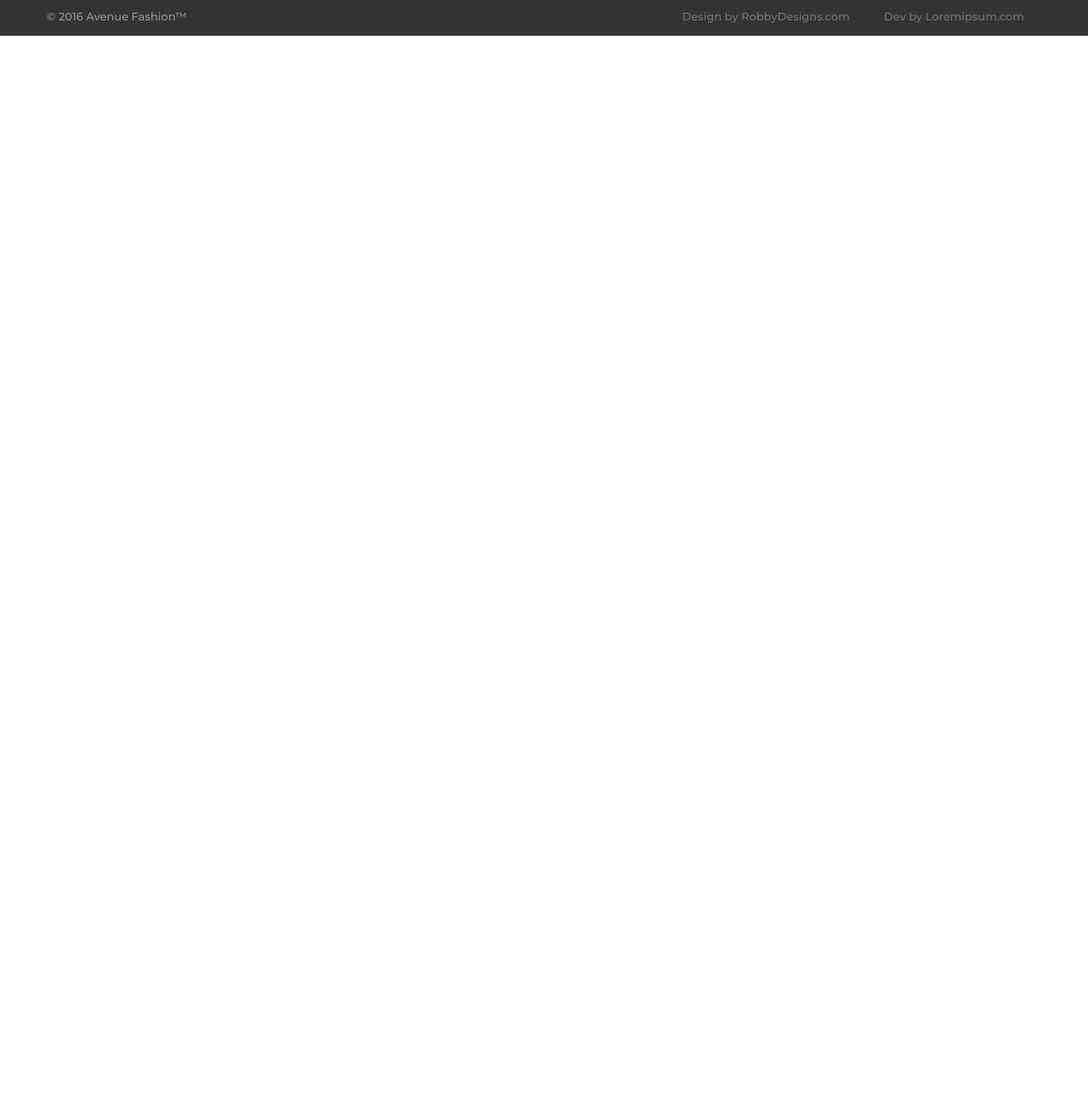
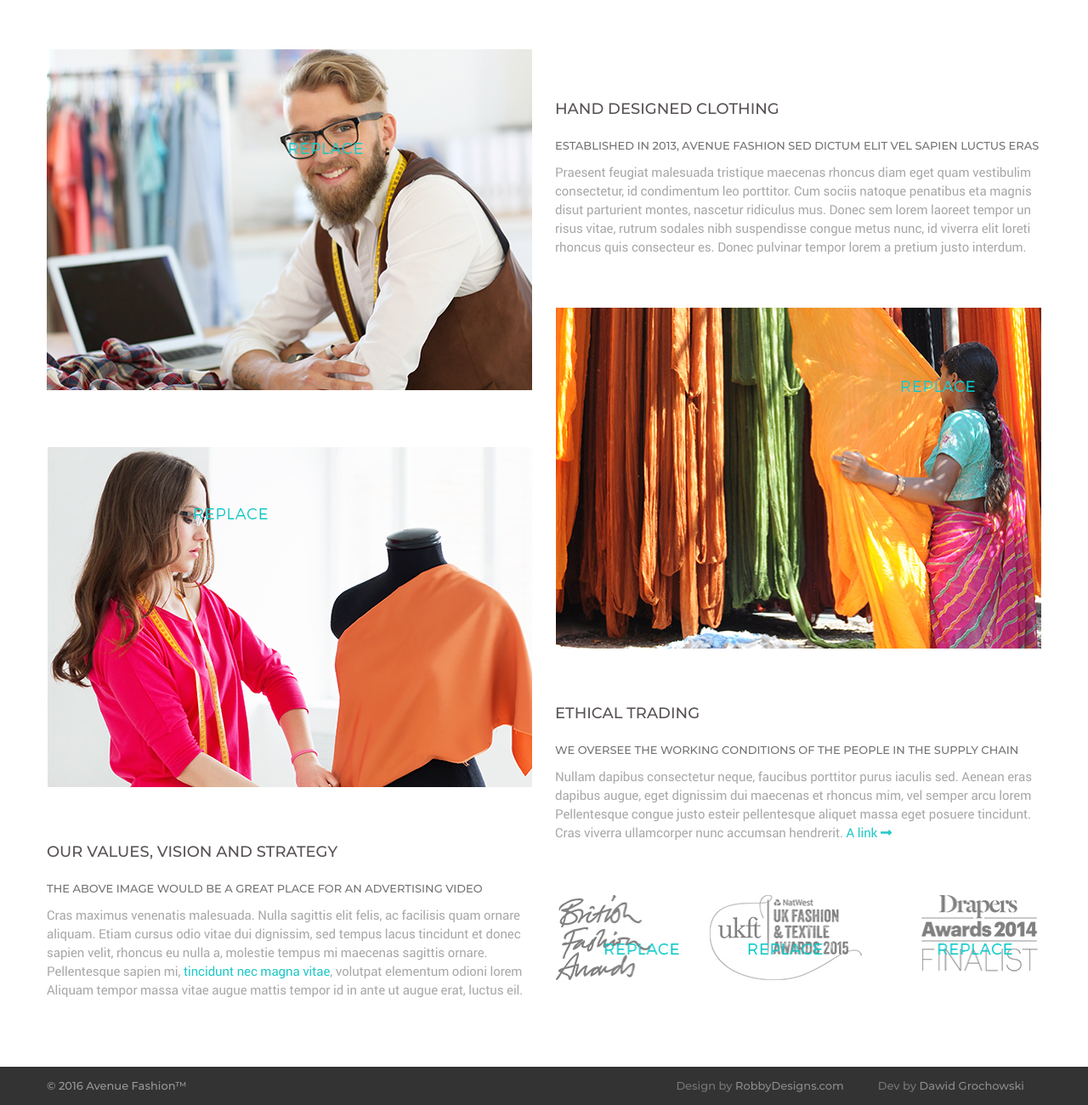
Before and after one commit to dgrochowski/frontend-upskilling, a plain HTML site: page the-brand/index.html in a window 1280 px wide. Shown: the part 679-1979 px from the top of the page at 85% size. Before the commit the page ends 800 px from the top, so only its background shows below. Drawn offline with Linux system fonts and the light colour scheme.

Commit message:
The Brand content

```diff
--- a/the-brand/css/fonts.css
+++ b/the-brand/css/fonts.css
@@ -39,3 +39,45 @@
     font-weight: bold;
     font-style: italic;
 }
+
+@font-face {
+    font-family: 'Roboto';
+    src: url('../fonts/Roboto-Regular.ttf');
+    font-weight: normal;
+    font-style: normal;
+}
+
+@font-face {
+    font-family: 'Roboto';
+    src: url('../fonts/Roboto-Italic.ttf');
+    font-weight: normal;
+    font-style: italic;
+}
+
+@font-face {
+    font-family: 'Roboto';
+    src: url('../fonts/Roboto-Medium.ttf');
+    font-weight: 600;
+    font-style: normal;
+}
+
+@font-face {
+    font-family: 'Roboto';
+    src: url('../fonts/Roboto-MediumItalic.ttf');
+    font-weight: 600;
+    font-style: italic;
+}
+
+@font-face {
+    font-family: 'Roboto';
+    src: url('../fonts/Roboto-Bold.ttf');
+    font-weight: bold;
+    font-style: normal;
+}
+
+@font-face {
+    font-family: 'Roboto';
+    src: url('../fonts/Roboto-BoldItalic.ttf');
+    font-weight: bold;
+    font-style: italic;
+}
--- a/the-brand/css/style.css
+++ b/the-brand/css/style.css
@@ -192,6 +192,69 @@ body > .content {
         margin: 35px 0;
     }
 
+.main {
+
+}
+
+    .main .column {
+        float: left;
+        width: 50%;
+        padding: 20px 13px;
+        margin-top: 40px;
+        word-wrap: break-word;
+    }
+
+    .main .column:nth-child(1) {
+        padding-left: 0;
+    }
+
+    .main .column:nth-child(2) {
+        padding-right: 0;
+    }
+
+        .main .column img {
+            width: 100%;
+            height: 100%;
+            margin: 0 auto;
+        }
+
+        .main .column a {
+            color: #20C8C7;
+        }
+
+        .main .column p {
+            margin: 0;
+            padding: 0;
+            margin-bottom: 60px;
+            font-family: Roboto;
+            color: #A8A8A8;
+            font-size: 15px;
+            line-height: 22px;
+            letter-spacing: -0.1px;
+            font-weight: 400;
+        }
+
+        .main .column h3 {
+            margin: 0;
+            padding: 0;
+            margin-top: 60px;
+            margin-bottom: 24px;
+            text-transform: uppercase;
+            font-size: 18px;
+            font-weight: 600;
+            color: #575153;
+        }
+
+        .main .column h4 {
+            margin: 0;
+            padding: 0;
+            margin-bottom: 12px;
+            text-transform: uppercase;
+            font-size: 13px;
+            font-weight: 600;
+            color: #727272;
+        }
+
 .bottomBar {
     min-height: 45px;
     background: #333;
--- a/the-brand/index.html
+++ b/the-brand/index.html
@@ -45,11 +45,30 @@
             <h2><b>THE</b> BRAND</h2>
             <p>COMPANY SLOGAN GOES HERE</p>
         </section>
+        <section class="main container u-clearfix">
+            <article class="column">
+                <p><img src="img/article1.png" /></p>
+                <p><img src="img/article3.png" /></p>
+                <h3>Our values, vision and strategy</h3>
+                <h4>The above image would be a great place for an advertising video</h4>
+                <p>Cras maximus venenatis malesuada. Nulla sagittis elit felis, ac facilisis quam ornare aliquam. Etiam cursus odio vitae dui dignissim, sed tempus lacus tincidunt et donec sapien velit, rhoncus eu nulla a, molestie tempus mi maecenas sagittis ornare. Pellentesque sapien mi, <a href="#articleLink">tincidunt nec magna vitae</a>, volutpat elementum odioni lorem Aliquam tempor massa vitae augue mattis tempor id in ante ut augue erat, luctus eil.</p>
+            </article>
+            <article class="column">
+                <h3>Hand designed clothing</h3>
+                <h4>Established in 2013, Avenue Fashion sed dictum elit vel sapien luctus eras</h4>
+                <p>Praesent feugiat malesuada tristique maecenas rhoncus diam eget quam vestibulim consectetur, id condimentum leo porttitor. Cum sociis natoque penatibus eta magnis disut parturient montes, nascetur ridiculus mus. Donec sem lorem laoreet tempor un risus vitae, rutrum sodales nibh suspendisse congue metus nunc, id viverra elit loreti rhoncus quis consecteur es. Donec pulvinar tempor lorem a pretium justo interdum.</p>
+                <p><img src="img/article2.png" /></p>
+                <h3>Ethical trading</h3>
+                <h4>We oversee the working conditions of the people in the supply chain</h4>
+                <p>Nullam dapibus consectetur neque, faucibus porttitor purus iaculis sed. Aenean eras dapibus augue, eget dignissim dui maecenas et rhoncus mim, vel semper arcu lorem Pellentesque congue justo esteir pellentesque aliquet massa eget posuere tincidunt. Cras viverra ullamcorper nunc accumsan hendrerit. <a href="#articleLink">A link <i class="fas fa-long-arrow-alt-right"></i></a></p>
+                <p><img src="img/article4.png" /></p>
+            </article>
+        </section>
         <footer class="bottomBar">
             <div class="container u-clearfix">
                 <span class="bottomBar-left">© 2016 Avenue Fashion™</span>
-                <span class="bottomBar-right">Dev by Loremipsum.com</span>
-                <span class="bottomBar-right">Design by RobbyDesigns.com</span>
+                <span class="bottomBar-right">Dev by <a href="https://github.com/dgrochowski">Dawid Grochowski</a></span>
+                <span class="bottomBar-right">Design by <a href="http://robbydesigns.com">RobbyDesigns.com</a></span>
             </div>
         </footer>
     </div>
```
Also changed, not shown: the-brand/fonts/Roboto-Bold.ttf (added), the-brand/fonts/Roboto-BoldItalic.ttf (added), the-brand/fonts/Roboto-Italic.ttf (added), the-brand/fonts/Roboto-Medium.ttf (added), the-brand/fonts/Roboto-MediumItalic.ttf (added), the-brand/fonts/Roboto-Regular.ttf (added), the-brand/img/article1.png (added), the-brand/img/article2.png (added), the-brand/img/article3.png (added), the-brand/img/article4.png (added).
